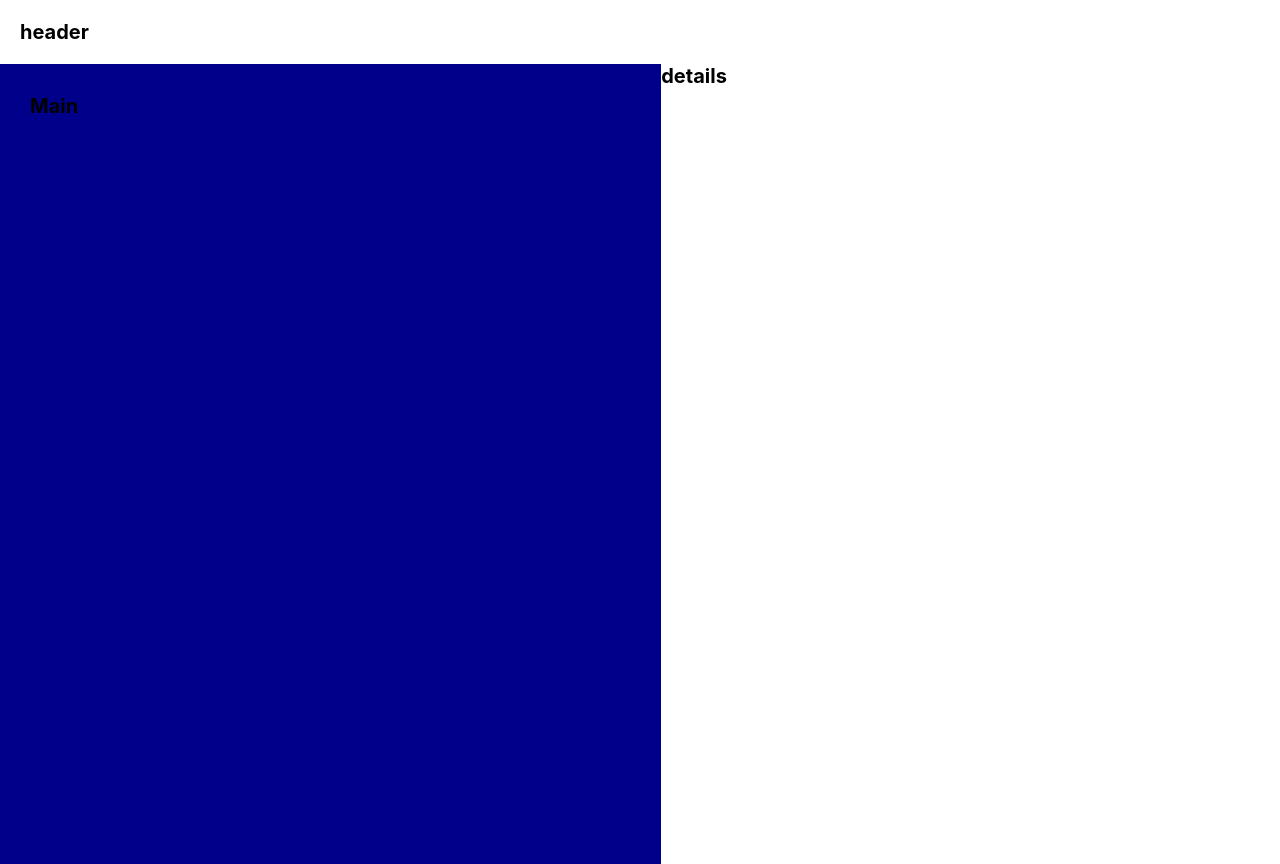
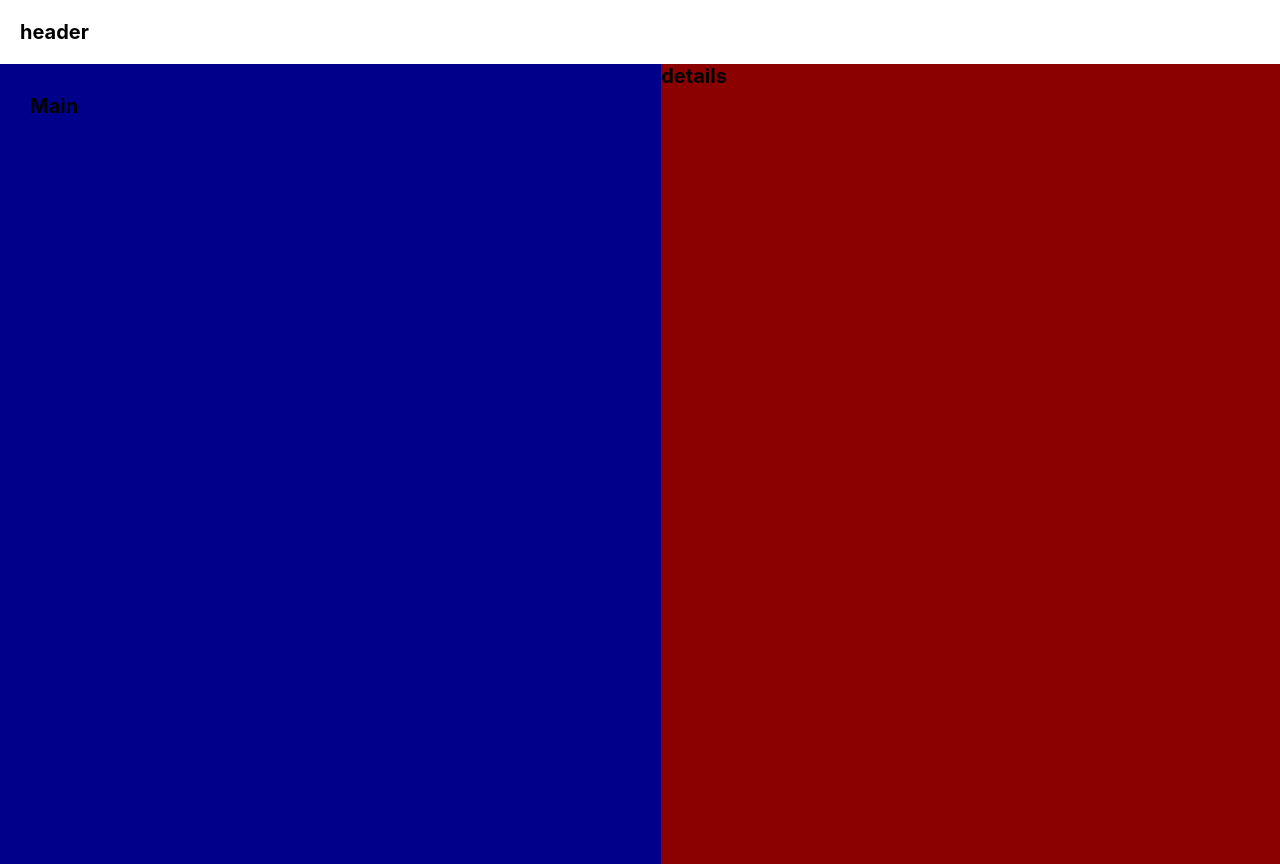
Before and after one commit to Hugo-Farias/budget-control, a React (Vite) app: page / in a window 1280 px wide. Built offline with nearby package versions, Linux system fonts and the light colour scheme.

Commit message:
grid sections

```diff
--- a/src/App.scss
+++ b/src/App.scss
@@ -9,8 +9,12 @@
     grid-column: span 2;
   }
   .main {
-    background-color: darkblue;
+    background-color: darkblue !important;
     height: 100vh;
     padding: 3rem;
   }
+
+  .details {
+    background-color: darkred !important;
+  }
 }
```
